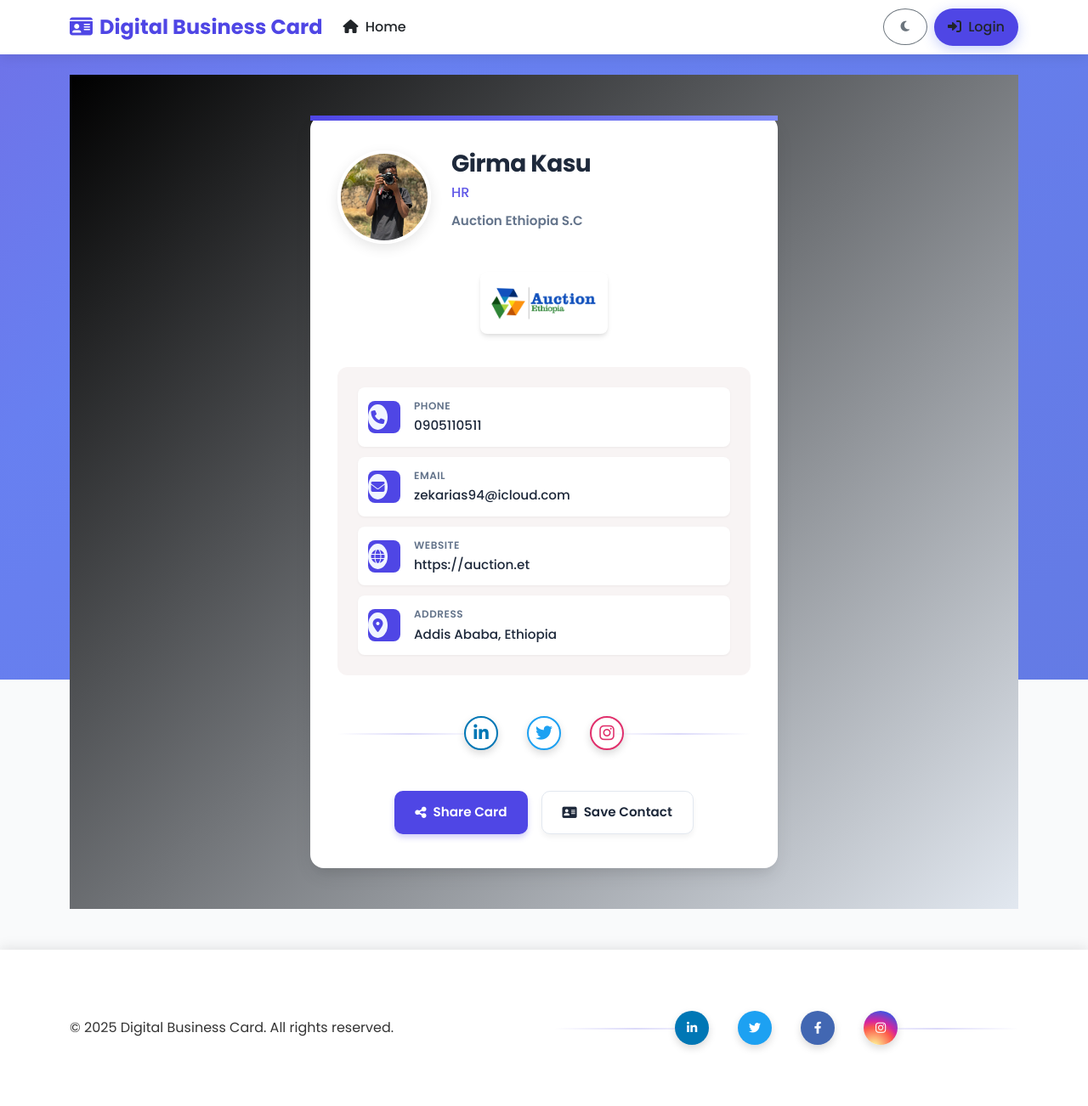
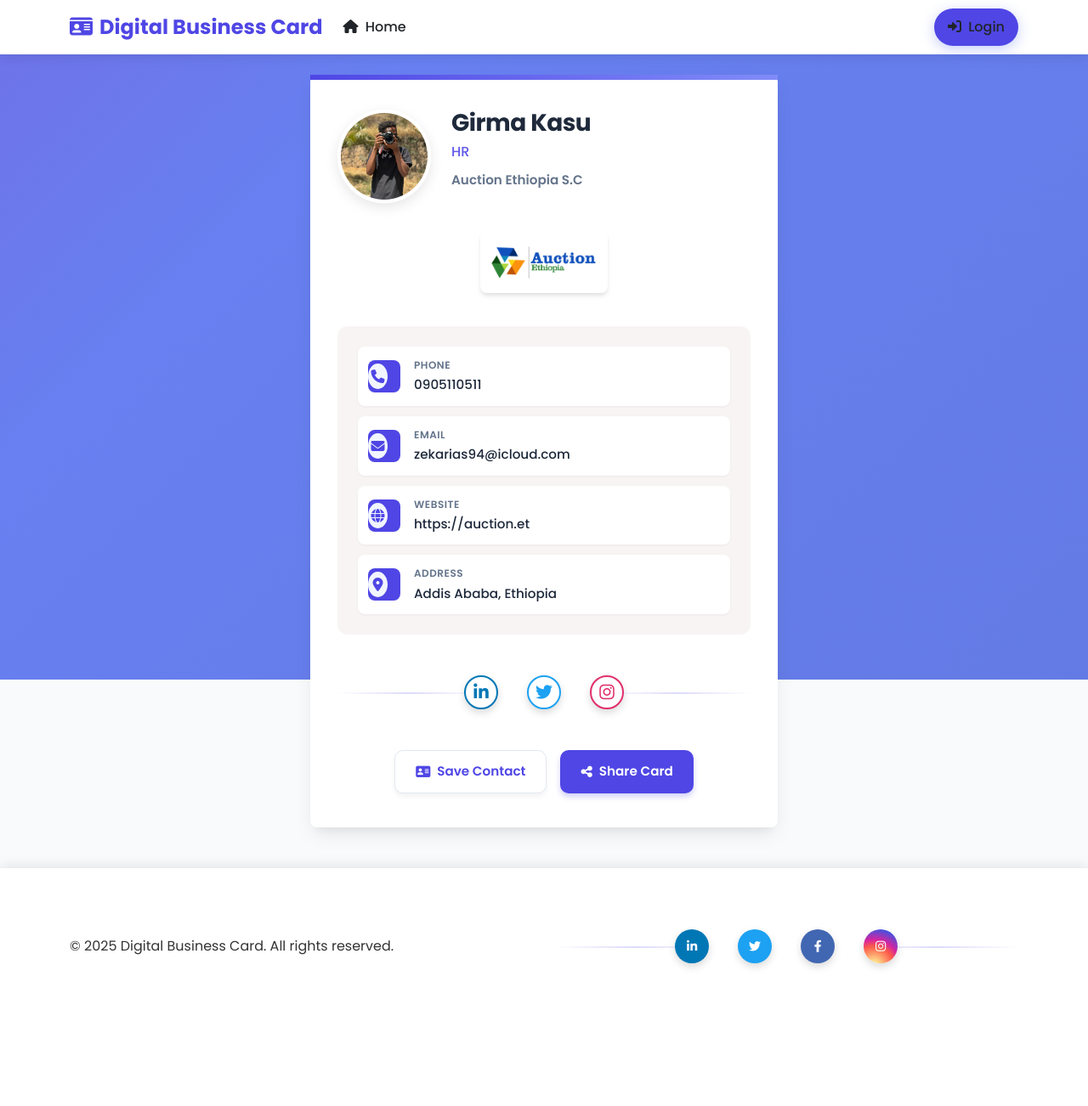
Before and after one commit to zackpro94/Digital-Business-Card, a Django app: page /card/affb4187-a8ce-46c6-af9a-75fe6ee90d6a/ in a window 1280 px wide. Shown: the whole page at 85% size. After the commit the page ends 1139 px from the top, so only its background shows below. Run offline with Django 5.2, Linux system fonts and the light colour scheme; data comes from the database, SQL or seed files in the repository; both versions use the stored data as it was after the commit; some libraries are stand-ins or nearby versions.

Commit message:
little modification

```diff
--- a/cards/templates/cards/base.html
+++ b/cards/templates/cards/base.html
@@ -43,11 +43,11 @@
                 </ul>
                 <ul class="navbar-nav">
                     <!-- Dark Mode Toggle -->
-                    <li class="nav-item me-2">
+                    <!-- <li class="nav-item me-2">
                         <button id="darkModeToggle" class="btn btn-sm btn-outline-secondary rounded-circle">
                             <i class="fas fa-moon"></i>
                         </button>
-                    </li>
+                    </li> -->
 
                     {% if user.is_authenticated %}
                     <li class="nav-item dropdown">
--- a/cards/templates/cards/card_templates/modern.html
+++ b/cards/templates/cards/card_templates/modern.html
@@ -11,19 +11,19 @@
     }
 
     /* Main container styles */
-    .card-container {
+    /* .card-container {
         min-height: 100vh;
         background: linear-gradient(135deg, #000000 0%, #e2e8f0 100%);
         padding: 3rem 1rem;
         display: flex;
         align-items: center;
         justify-content: center;
-    }
+    } */
 
     /* Modern theme styles */
     .modern-theme {
         background: white;
-        border-radius: 16px;
+        border-radius: 8px;
         padding: 2.5rem 2rem;
         box-shadow:
             0 10px 25px -5px rgba(0, 0, 0, 0.1),
@@ -324,7 +324,7 @@
 
     .btn-secondary-modern {
         background-color: white;
-        color: #1e293b;
+        color: #4f46e5;
         box-shadow: 0 4px 6px rgba(0, 0, 0, 0.05);
         border: 1px solid #e2e8f0;
     }
@@ -576,12 +576,13 @@
         </div> -->
 
         <div class="btn-group">
+            <button onclick="saveContact()" class="btn-modern btn-secondary-modern">
+                <i class="fas fa-address-card me-2"></i> Save Contact
+            </button>
             <button onclick="shareCard('{{ card.uuid }}')" class="btn-modern btn-primary-modern">
                 <i class="fas fa-share-alt me-2"></i> Share Card
             </button>
-            <button onclick="saveContact()" class="btn-modern btn-secondary-modern">
-                <i class="fas fa-address-card me-2"></i> Save Contact
-            </button>
+
         </div>
     </div>
 
```
Also changed, not shown: cards/templates/cards/card_templates/elegant.html (+12 -11 lines), db.sqlite3, media/employee_pics/IMG_8883.PNG (added).
